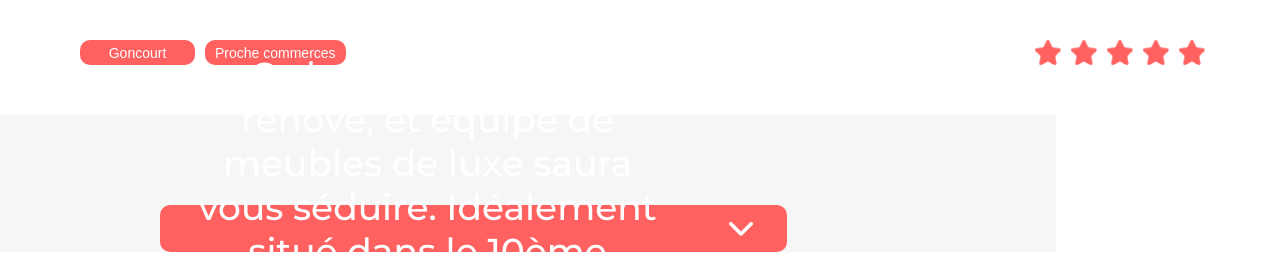
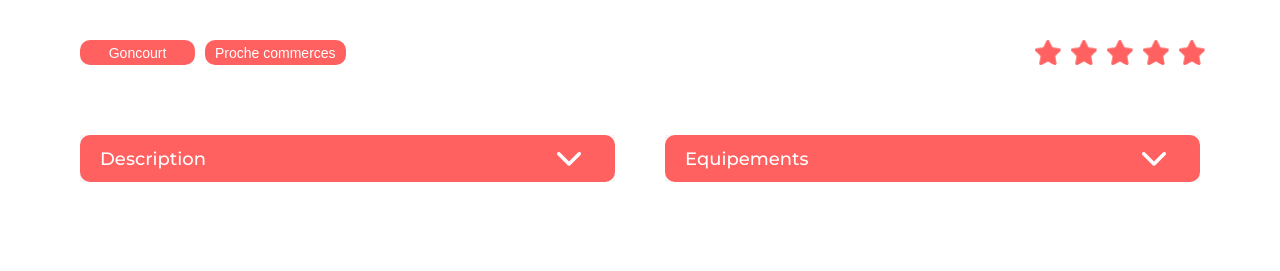
Before and after one commit to Frompath85/P11_Kasa, a React (Vite) app: page /Logement/0979876d in a window 1280 px wide. Shown: the part 681-952 px from the top of the page. Built offline with nearby package versions, Linux system fonts and the light colour scheme.

Commit message:
ajout collapse

```diff
--- a/src/pages/Logement/Logement.css
+++ b/src/pages/Logement/Logement.css
@@ -12,6 +12,7 @@ padding: 30px 80px 0px 80px;
     font-size: 36px;
     font-weight: 500;
     margin: 0px;
+    text-align: left;
 }
 .Title-div p{
     font-size: 18px;
@@ -44,9 +45,3 @@ padding: 20px 80px 0px 80px;
     display: flex;
     gap: 10px;
 }
-.Collapse{
-    display: flex;
-    justify-content: space-between;
-    gap: 20px;
-    padding: 20px 80px 0px 80px;
-}
--- a/src/pages/Logement/Logement.jsx
+++ b/src/pages/Logement/Logement.jsx
@@ -18,6 +18,8 @@ export default function Logement() {
   let Logement = logements.find(
     (data) => data.id === id
 );
+
+console.log(Logement.equipments)
 
 const ListeTags = Logement.tags;
 
@@ -64,8 +66,12 @@ const ArrayStar =[1,2,3,4,5];
 
       </section>
 
-      <section className="Collapse">
-      <Collapse key={Logement.id} title={Logement.description} content={Logement.equipments} />
+      <section className="CollapseSectionLogement">
+
+      <Collapse key={`Desc${Logement.id}`} title="Description" content={Logement.description} />
+
+      <Collapse key={`equip${Logement.id}`} title="Equipements" content={Logement.equipments} />
+
       </section>
 
       <Footer />
```
